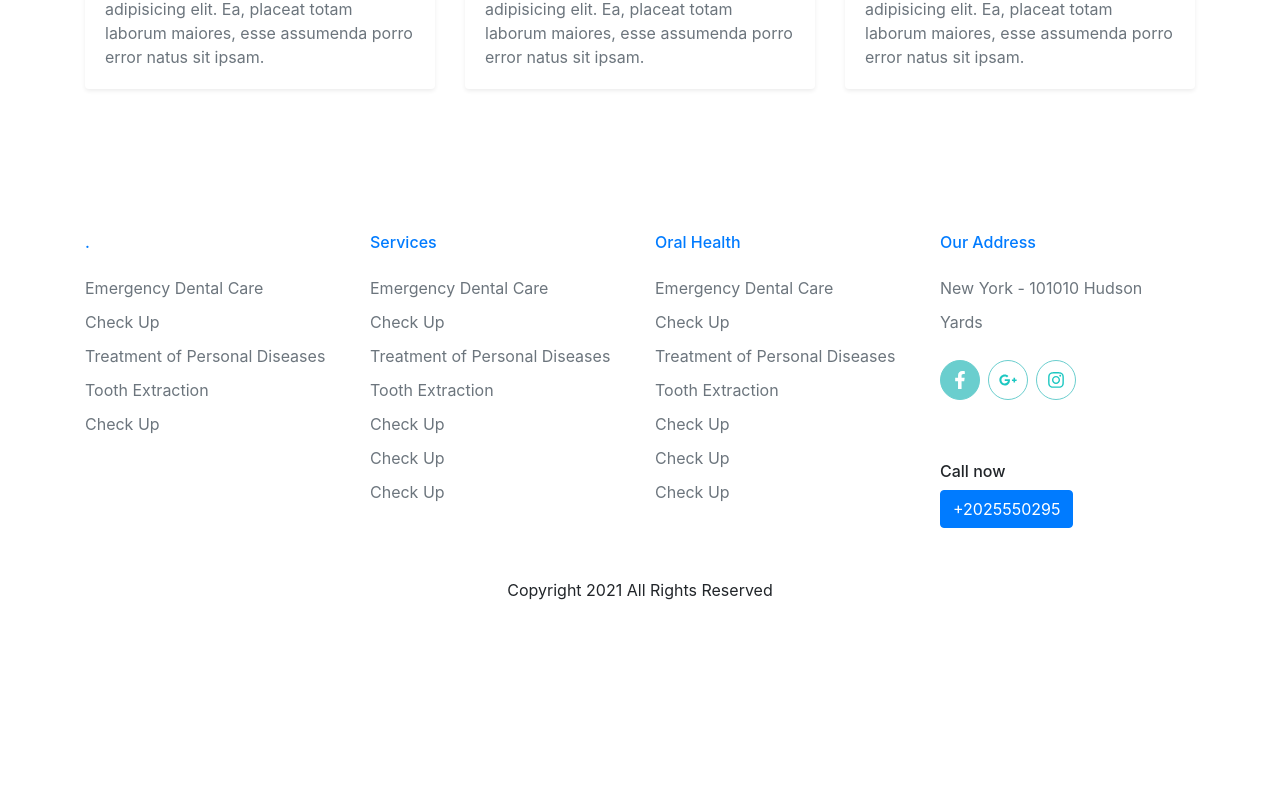
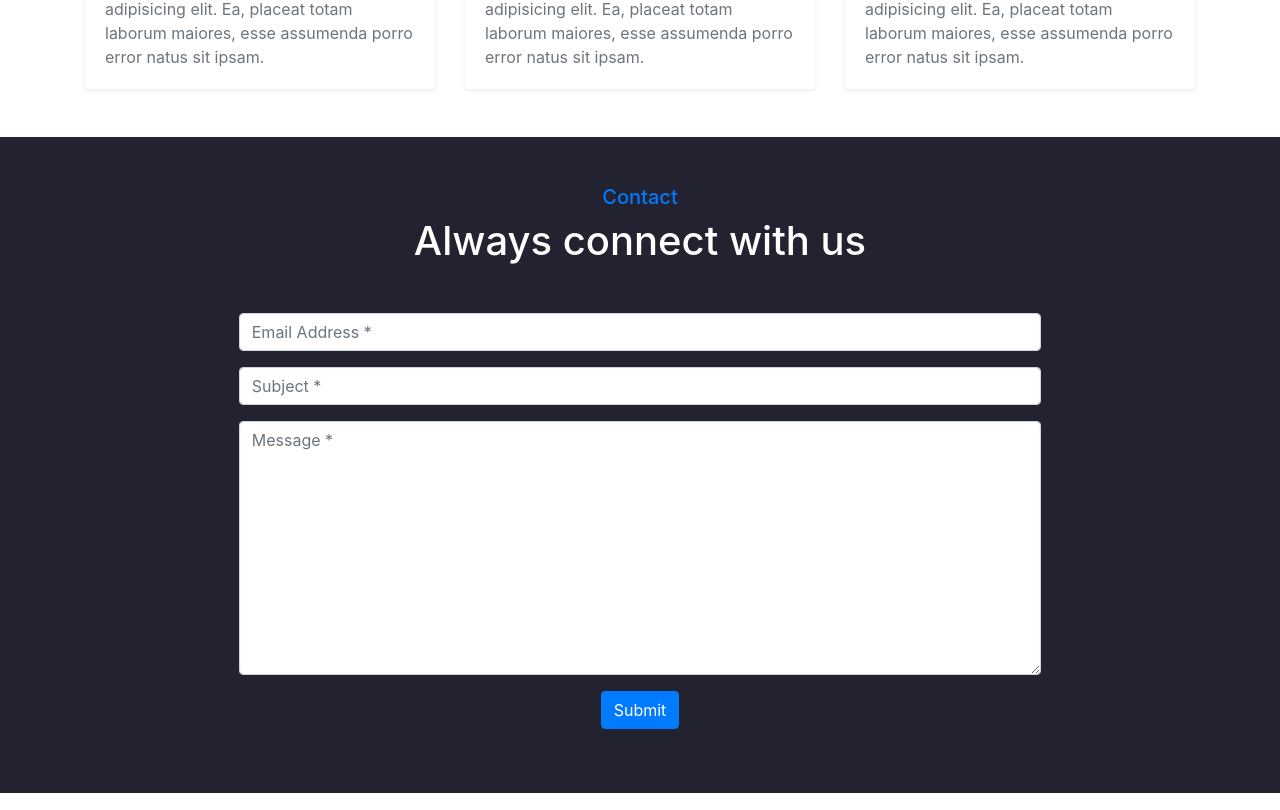
Before and after one commit to HimangsuSarkar/online-tutor, a React (Create React App) app: page / in a window 1280 px wide. Shown: the part 1170-1980 px from the top of the page. Before the commit the page ends 1788 px from the top, so only its background shows below. Built offline with nearby package versions, Linux system fonts and the light colour scheme; no server answers.

Commit message:
added contact

```diff
--- /dev/null
+++ b/src/components/Home/Contact/Contact.css
@@ -0,0 +1,15 @@
+.contact{
+    /* background-image: url(../../../images/appointmentBg.png); */
+    position: relative;
+    z-index: 1;
+}
+.contact::before{
+    position: absolute;
+    content: "";
+    top:0;
+    width: 100%;
+    height: 100%;
+    background: rgb(12, 11, 27);
+    opacity: .9;
+    z-index: -1;
+}
--- /dev/null
+++ b/src/components/Home/Contact/Contact.js
@@ -0,0 +1,33 @@
+import React from 'react';
+import './Contact.css';
+
+const Contact = () => {
+    return (
+        <section className="contact my-5 py-5">
+            <div className="container">
+                <div className="section-header text-center text-white mb-5">
+                    <h5 className="text-primary">Contact</h5>
+                    <h1>Always  connect with us</h1>
+                </div>
+                <div className="col-md-9 mx-auto">
+                    <form action="">
+                        <div className="form-group">
+                            <input type="text" className="form-control" placeholder="Email Address *" />
+                        </div>
+                        <div className="form-group">
+                            <input type="text" className="form-control" placeholder="Subject *" />
+                        </div>
+                        <div className="form-group">
+                            <textarea name="" className="form-control" id="" cols="30" rows="10" placeholder="Message *"></textarea>
+                        </div>
+                        <div className="form-group text-center">
+                            <button type="button" className="btn btn-primary"> Submit </button>
+                        </div>
+                    </form>
+                </div>
+            </div>
+        </section>
+    );
+};
+
+export default Contact;
--- a/src/components/Home/Home/Home.js
+++ b/src/components/Home/Home/Home.js
@@ -1,5 +1,6 @@
 import React from 'react';
 import Blog from '../Blogs/Blog';
+import Contact from '../Contact/Contact';
 import Footer from '../Footer/Footer';
 import Header from '../Header/Header';
 
@@ -8,6 +9,7 @@ const Home = () => {
         <div>
             <Header></Header>
             <Blog></Blog>
+            <Contact></Contact>
             <Footer></Footer>
         </div >
     );
```
